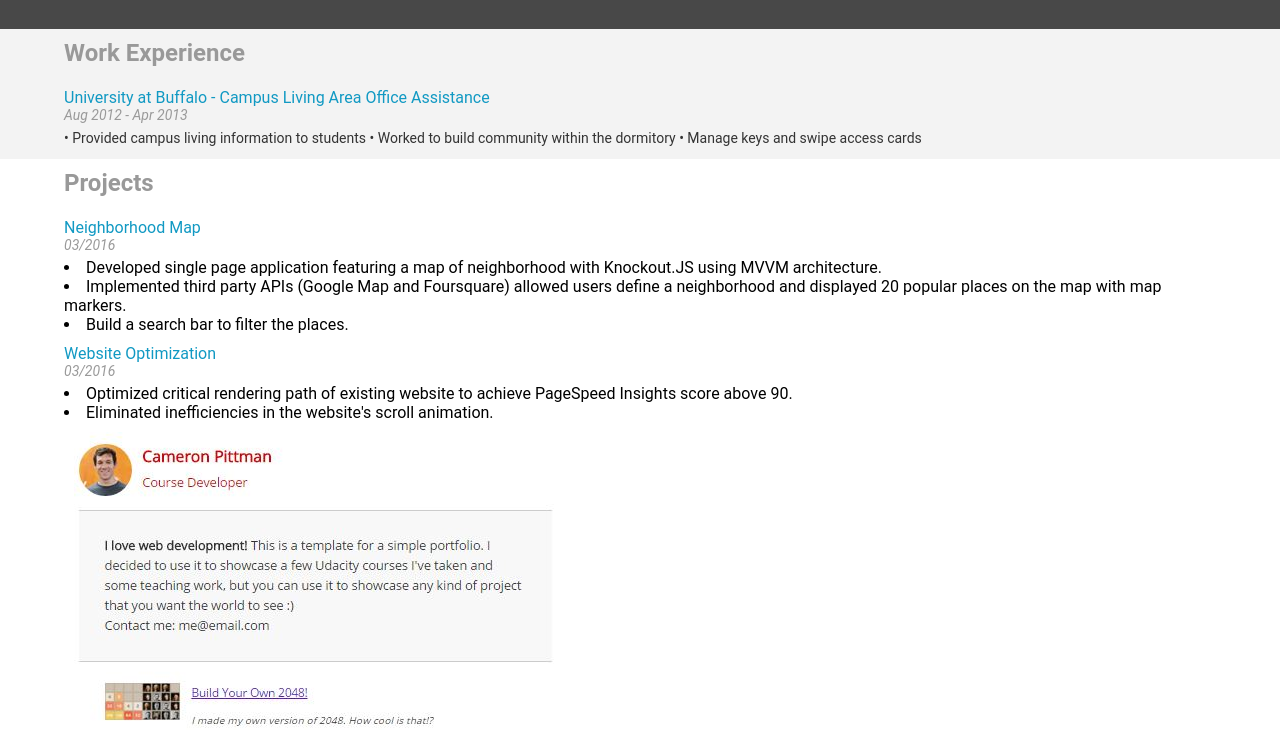
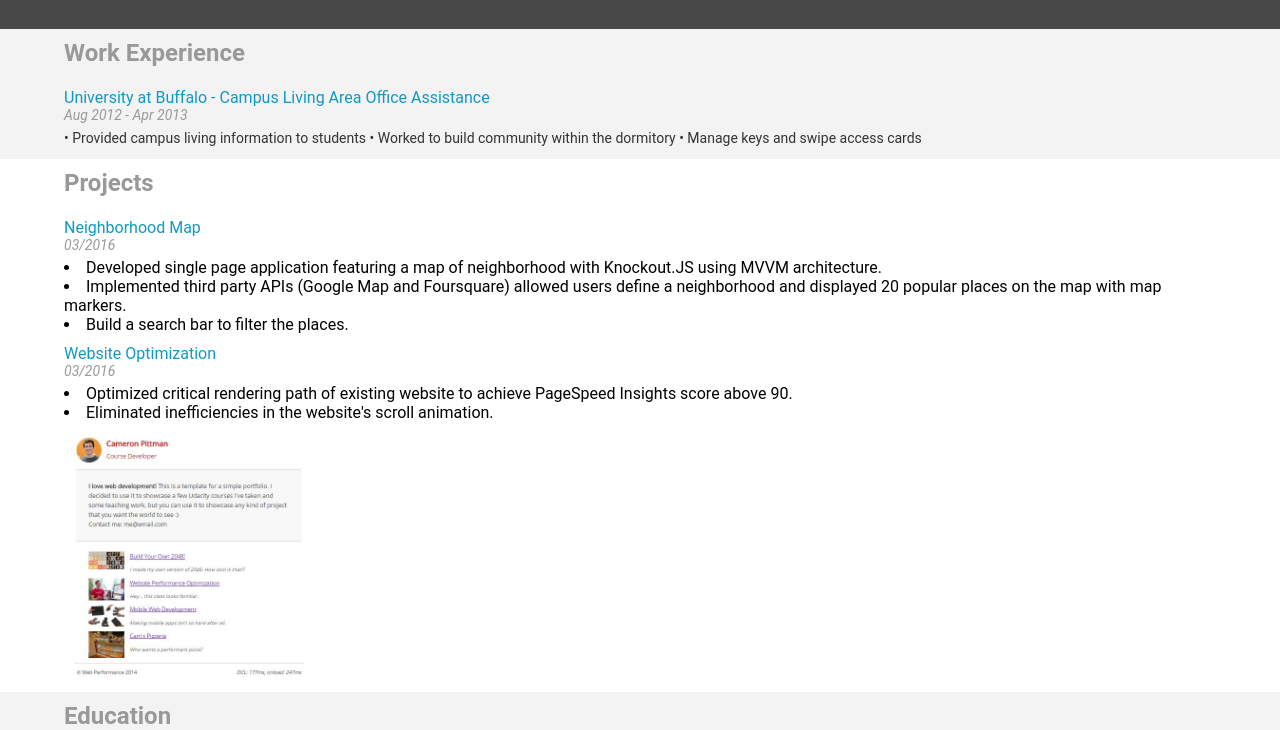
Before and after one commit to hongbinc/Frontend-online_resume, a plain HTML site: page index.html in a window 1280 px wide. Shown: the part 240-970 px from the top of the page. Drawn offline with Linux system fonts and the light colour scheme; some packages are replaced by stand-ins of ours.

Commit message:
change img size

```diff
--- a/css/style.css
+++ b/css/style.css
@@ -158,6 +158,7 @@ ul {
 
 img {
   padding: 10px;
+  max-width:20%;
 }
 
 span {
```
